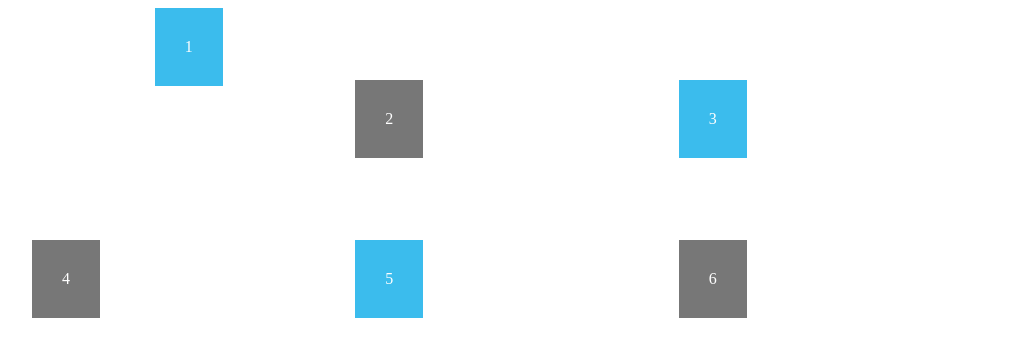
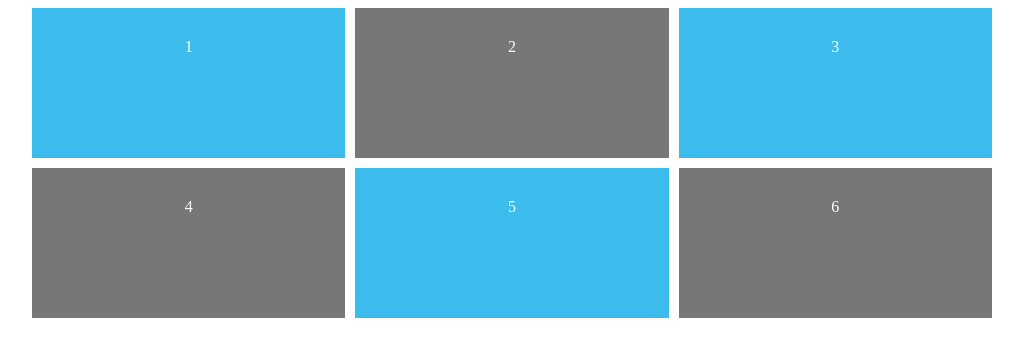
Before and after one commit to mytute/css-test, a plain HTML site: page index.html in a window 1280 px wide. Shown: the whole page, without its empty margins (128-1151 px from the left). Drawn offline with Linux system fonts and the light colour scheme.

Commit message:
add test

```diff
--- a/index.html
+++ b/index.html
@@ -15,8 +15,6 @@
             grid-template-columns: repeat(3, 1fr);
             grid-auto-rows: minmax(150px, auto);
             grid-gap:10px;
-            align-items: end; /* start,end,center default: stretch */
-            justify-items: left; /* start,end,center default: stretch */
 
 		}
 		#content div{
@@ -27,11 +25,6 @@
 			background: #777;
 			padding: 30px;
 		}
-        .one{
-            align-self: start; /* start,end,center default: stretch */
-            justify-self: center; /* start,end,center default: stretch */
-        }
-
 
 	</style>
 </head>
```
Also changed, not shown: 1 other file.
